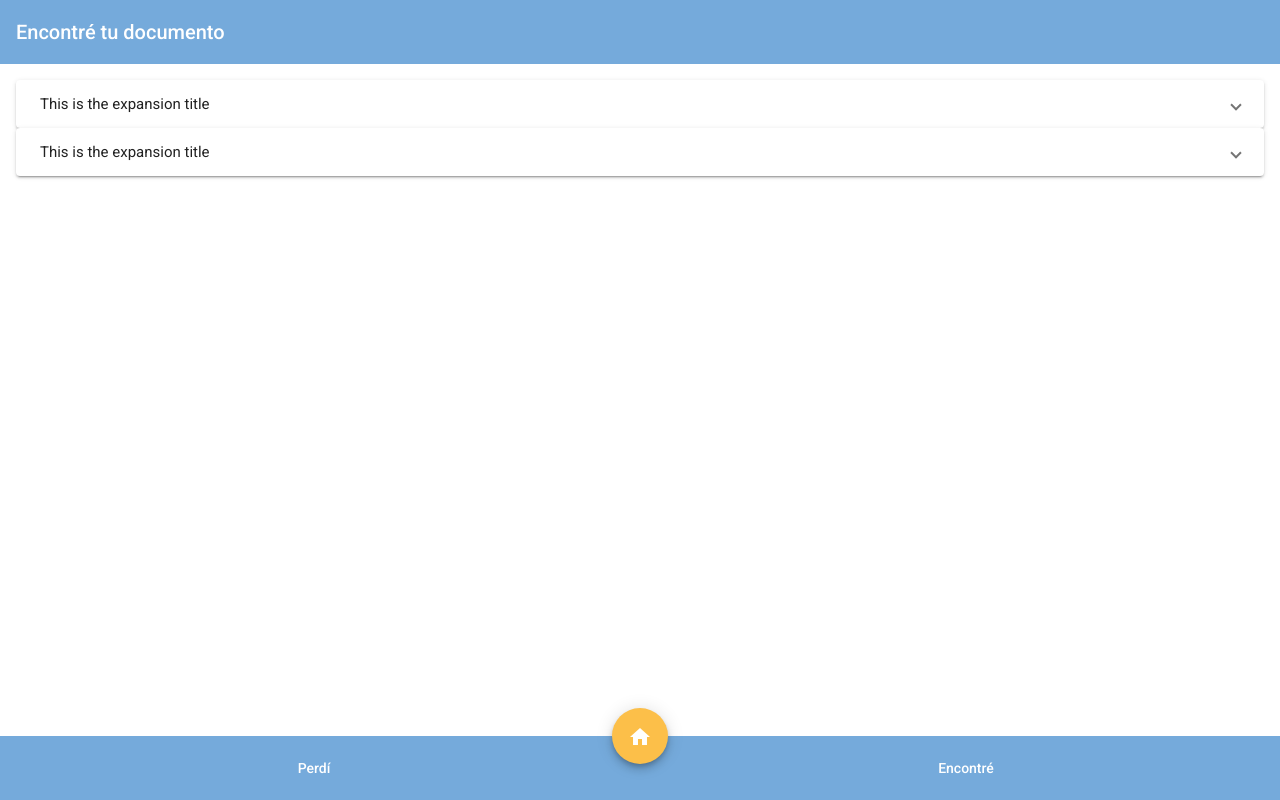
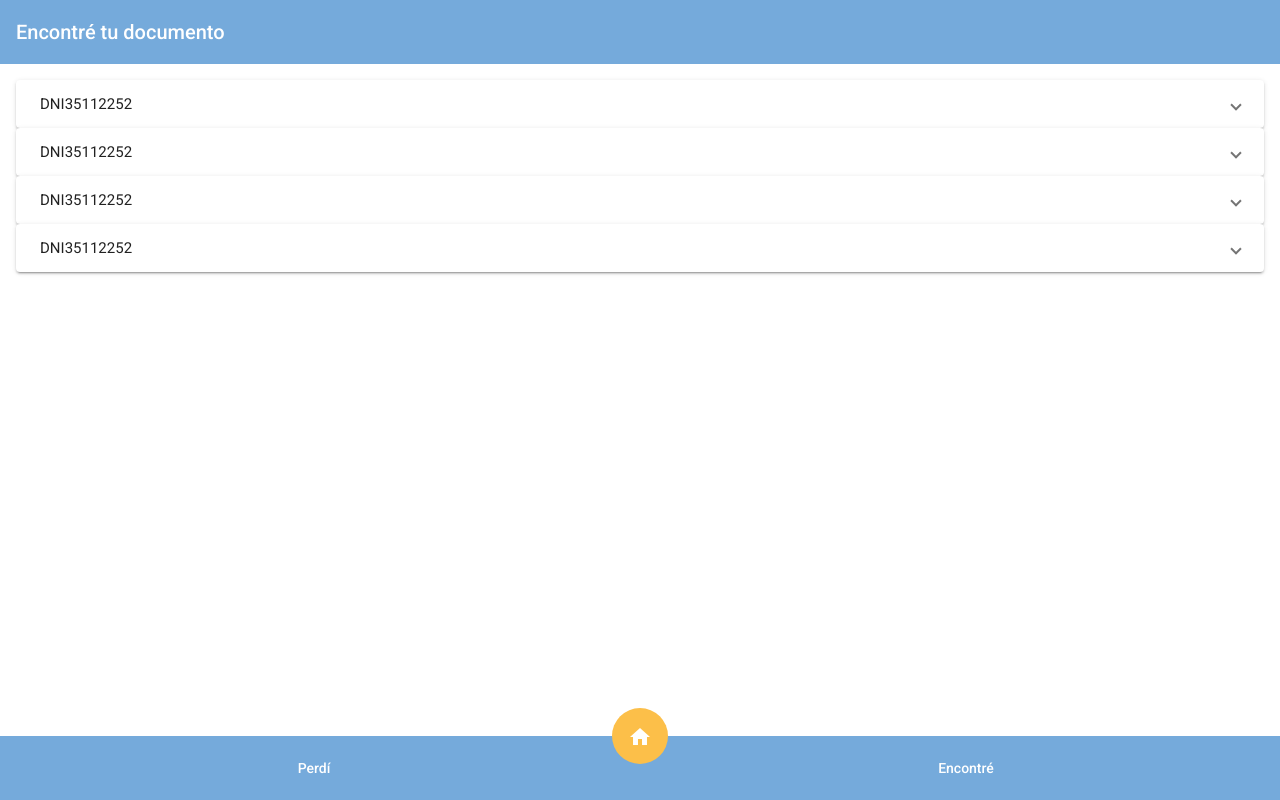
Before and after one commit to federico1818/encontretudocumento-web, an Angular app: page / in a window 1280 px wide. Built offline with nearby package versions, Linux system fonts and the light colour scheme.

Commit message:
post service

```diff
--- a/src/app/app.component.ts
+++ b/src/app/app.component.ts
@@ -1,10 +1,10 @@
-import { Component } from '@angular/core';
+import { Component } from '@angular/core'
 
 @Component({
-  selector: 'app-root',
-  templateUrl: './app.component.html',
-  styleUrls: ['./app.component.scss']
+    selector: 'app-root',
+    templateUrl: './app.component.html',
+    styleUrls: ['./app.component.scss']
 })
+
 export class AppComponent {
-  title = 'encontretudocumento-web';
 }
--- /dev/null
+++ b/src/app/core/post.ts
@@ -0,0 +1,4 @@
+export class Post {
+    public number: string
+    public type: any
+}
--- a/src/app/post/components/post-list/post-list.component.html
+++ b/src/app/post/components/post-list/post-list.component.html
@@ -1,19 +1,10 @@
-<mat-expansion-panel>
+<mat-expansion-panel *ngFor="let post of posts | async">
     <mat-expansion-panel-header>
-      This is the expansion title
+        <div>{{ post.type }}</div>
+        <div>{{ post.number }}</div>
     </mat-expansion-panel-header>
 
     <ng-template matExpansionPanelContent>
-      Some deferred content
+        Some deferred content
     </ng-template>
 </mat-expansion-panel>
-
-<mat-expansion-panel>
-    <mat-expansion-panel-header>
-      This is the expansion title
-    </mat-expansion-panel-header>
-
-    <ng-template matExpansionPanelContent>
-      Some deferred content
-    </ng-template>
-</mat-expansion-panel>
--- a/src/app/post/components/post-list/post-list.component.ts
+++ b/src/app/post/components/post-list/post-list.component.ts
@@ -1,4 +1,7 @@
 import { Component, OnInit } from '@angular/core'
+import { from, Observable } from 'rxjs'
+
+import { PostService } from '../../services/post.service'
 
 @Component({
     selector: 'app-post-list',
@@ -7,10 +10,15 @@ import { Component, OnInit } from '@angular/core'
 })
 
 export class PostListComponent implements OnInit {
+    public posts: Observable<any[]>
 
-    constructor() { }
+    constructor(
+        protected postService: PostService
+    ) {}
 
     ngOnInit(): void {
+        this.posts = this.postService.posts
+        this.postService.all()
     }
 
 }
--- /dev/null
+++ b/src/app/post/services/post.service.ts
@@ -0,0 +1,22 @@
+import { Injectable } from '@angular/core'
+import { BehaviorSubject, Observable } from 'rxjs'
+
+import { Post } from 'src/app/core/post'
+
+@Injectable({
+    providedIn: 'root'
+})
+
+export class PostService {
+    protected _posts: BehaviorSubject<Post[]> = new BehaviorSubject<Post[]>([])
+    public readonly posts: Observable<Post[]> = this._posts.asObservable()
+
+    constructor() {}
+
+    public all(): void {
+        let p = new Post
+        p.number = '35112252'
+        p.type = 'DNI'
+        this._posts.next([p, p, p, p])
+    }
+}
--- a/src/app/shared/footer/footer.component.scss
+++ b/src/app/shared/footer/footer.component.scss
@@ -1,4 +1,5 @@
 .mat-fab {
+    bottom: 50%;
+    box-shadow: none;
     position: relative;
-    bottom: 50%;
 }
```
Also changed, not shown: 1 other file (tests, documents, lock files or other folders).
